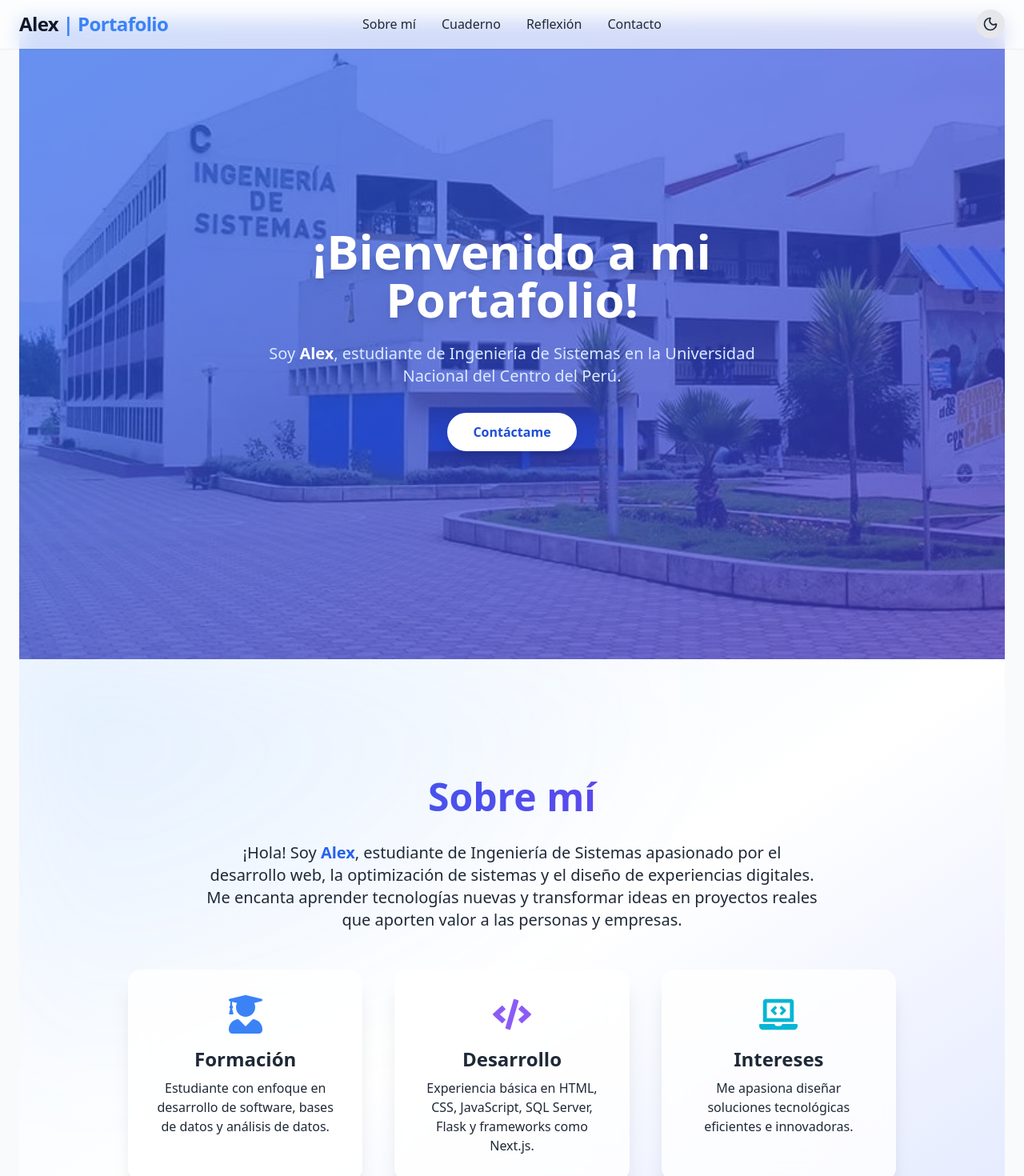
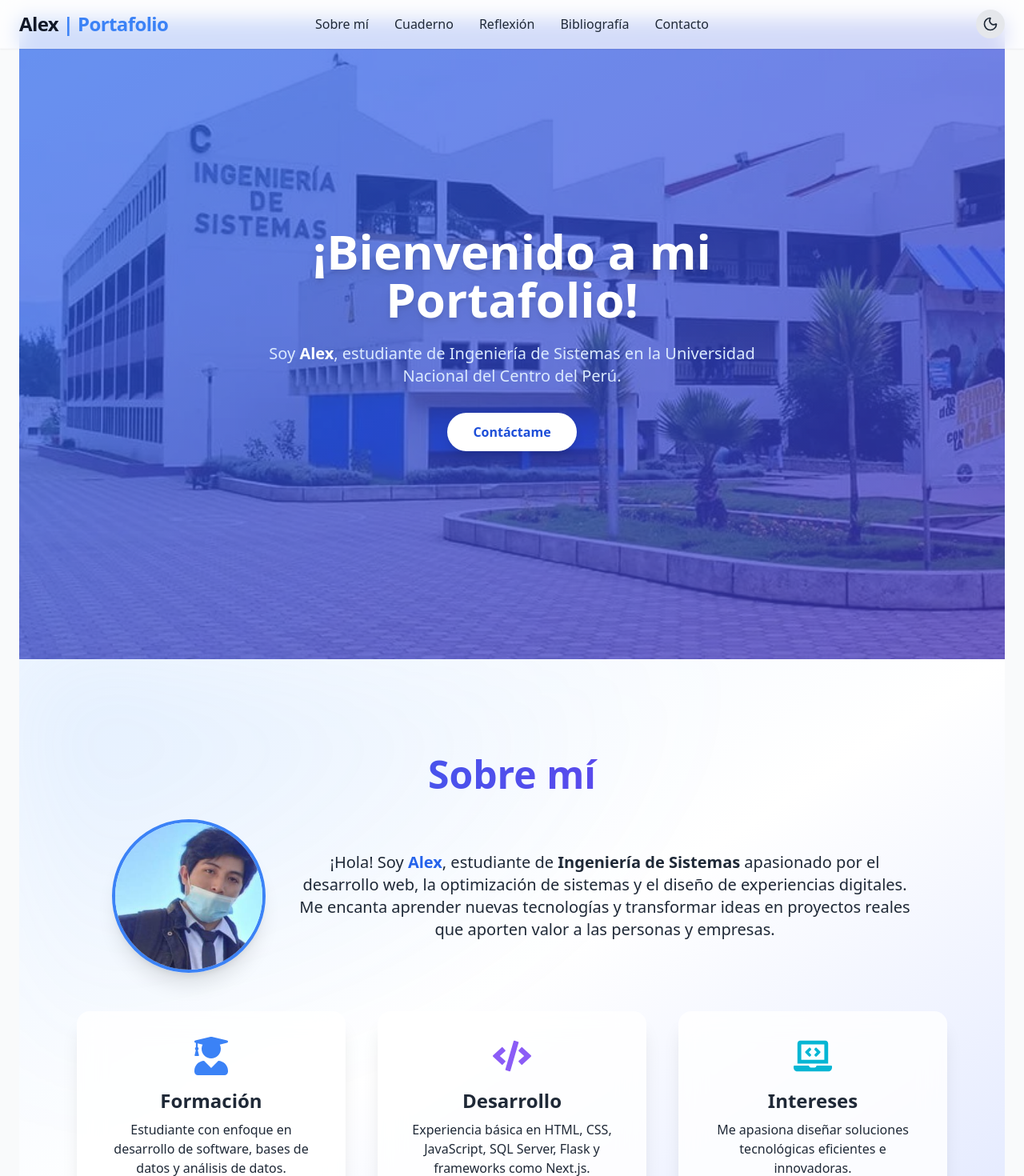
Before and after one commit to alex02-beep/portafolio-web, a Next.js app: page / in a window 1280 px wide. Shown: the top 1470 px of the page at 80% size. Built offline with nearby package versions, Linux system fonts and the light colour scheme.

Commit message:
Portafolio final

```diff
--- a/src/app/components/About.tsx
+++ b/src/app/components/About.tsx
@@ -13,22 +13,43 @@ export default function About() {
       <div className="absolute inset-0 bg-[radial-gradient(ellipse_at_top_left,_var(--tw-gradient-stops))] from-blue-400/10 via-transparent to-transparent blur-3xl"></div>
 
       <motion.div
-        className="max-w-5xl mx-auto px-8 text-center relative z-10"
+        className="max-w-6xl mx-auto px-8 text-center relative z-10"
         initial={{ opacity: 0, y: 40 }}
         whileInView={{ opacity: 1, y: 0 }}
         transition={{ duration: 0.8 }}
       >
+
         <h2 className="text-5xl font-extrabold bg-gradient-to-r from-blue-600 to-violet-600 bg-clip-text text-transparent mb-8">
           Sobre mí
         </h2>
 
-        <p className="text-lg md:text-xl leading-relaxed mb-12 max-w-3xl mx-auto">
-          ¡Hola! Soy <span className="font-semibold text-blue-600">Alex</span>, estudiante de{" "}
-          Ingeniería de Sistemas apasionado por el desarrollo web,
-          la optimización de sistemas y el diseño de experiencias digitales.
-          Me encanta aprender tecnologías nuevas y transformar ideas en proyectos reales
-          que aporten valor a las personas y empresas.
-        </p>
+
+        <div className="flex flex-col md:flex-row items-center justify-center gap-10 mb-12">
+
+          <motion.div
+            className="w-48 h-48 rounded-full overflow-hidden border-4 border-blue-500 shadow-xl"
+            initial={{ opacity: 0, scale: 0.8 }}
+            whileInView={{ opacity: 1, scale: 1 }}
+            transition={{ duration: 0.8 }}
+          >
+            <img
+              src="/Foto.jpg"
+              alt="Foto de Alex"
+              className="w-full h-full object-cover"
+            />
+          </motion.div>
+
+
+          <p className="text-lg md:text-xl leading-relaxed max-w-3xl">
+            ¡Hola! Soy{" "}
+            <span className="font-semibold text-blue-600">Alex</span>, estudiante de{" "}
+            <strong>Ingeniería de Sistemas</strong> apasionado por el desarrollo web,
+            la optimización de sistemas y el diseño de experiencias digitales.
+            Me encanta aprender nuevas tecnologías y transformar ideas en proyectos reales
+            que aporten valor a las personas y empresas.
+          </p>
+        </div>
+
 
         <div className="grid md:grid-cols-3 gap-10 mt-10">
           {[
--- /dev/null
+++ b/src/app/components/Bibliografia.tsx
@@ -0,0 +1,122 @@
+"use client";
+
+import React from "react";
+import { motion } from "framer-motion";
+import { FaBook, FaLink } from "react-icons/fa";
+
+export default function Bibliografia() {
+  const libros = [
+    {
+      titulo: "HTML and CSS: Design and Build Websites",
+      autor: "Jon Duckett",
+      editorial: "Wiley",
+      anio: "2011",
+    },
+    {
+      titulo: "Eloquent JavaScript: A Modern Introduction to Programming",
+      autor: "Marijn Haverbeke",
+      editorial: "No Starch Press",
+      anio: "2018",
+    },
+    {
+      titulo: "Learning React: Modern Patterns for Developing React Apps",
+      autor: "Alex Banks, Eve Porcello",
+      editorial: "O'Reilly Media",
+      anio: "2020",
+    },
+  ];
+
+  const urls = [
+    {
+      nombre: "MDN Web Docs - Mozilla",
+      enlace: "https://developer.mozilla.org/",
+    },
+    {
+      nombre: "W3Schools - HTML, CSS, JavaScript",
+      enlace: "https://www.w3schools.com/",
+    },
+    {
+      nombre: "React Documentation",
+      enlace: "https://react.dev/",
+    },
+    {
+      nombre: "Tailwind CSS Documentation",
+      enlace: "https://tailwindcss.com/docs",
+    },
+    {
+      nombre: "Bootstrap Documentation",
+      enlace: "https://getbootstrap.com/docs/",
+    },
+  ];
+
+  return (
+    <section
+      id="bibliografia"
+      className="min-h-screen flex flex-col items-center justify-center bg-gradient-to-b from-indigo-50 via-blue-100 to-indigo-200 dark:from-gray-900 dark:via-gray-800 dark:to-gray-900 py-20 px-6"
+    >
+      <motion.h2
+        className="text-5xl font-extrabold text-center text-indigo-700 dark:text-white mb-12 tracking-wide"
+        initial={{ opacity: 0, y: -30 }}
+        whileInView={{ opacity: 1, y: 0 }}
+        transition={{ duration: 0.7 }}
+      >
+        Bibliografía
+      </motion.h2>
+
+      <div className="w-full max-w-5xl grid md:grid-cols-2 gap-12">
+
+        <motion.div
+          className="bg-white dark:bg-gray-800 shadow-lg rounded-2xl p-8 border border-indigo-100 dark:border-gray-700"
+          initial={{ opacity: 0, y: 30 }}
+          whileInView={{ opacity: 1, y: 0 }}
+          transition={{ duration: 0.6 }}
+        >
+          <div className="flex items-center gap-3 mb-6">
+            <FaBook className="text-indigo-600 dark:text-indigo-400 text-3xl" />
+            <h3 className="text-2xl font-bold text-indigo-700 dark:text-indigo-400">
+              Libros Consultados
+            </h3>
+          </div>
+          <ul className="space-y-4 text-gray-700 dark:text-gray-300">
+            {libros.map((libro, index) => (
+              <li key={index} className="border-b border-gray-200 dark:border-gray-700 pb-3">
+                <p className="font-semibold">{libro.titulo}</p>
+                <p className="text-sm italic">
+                  {libro.autor} — {libro.editorial}, {libro.anio}
+                </p>
+              </li>
+            ))}
+          </ul>
+        </motion.div>
+
+        <motion.div
+          className="bg-white dark:bg-gray-800 shadow-lg rounded-2xl p-8 border border-indigo-100 dark:border-gray-700"
+          initial={{ opacity: 0, y: 30 }}
+          whileInView={{ opacity: 1, y: 0 }}
+          transition={{ duration: 0.6, delay: 0.2 }}
+        >
+          <div className="flex items-center gap-3 mb-6">
+            <FaLink className="text-indigo-600 dark:text-indigo-400 text-3xl" />
+            <h3 className="text-2xl font-bold text-indigo-700 dark:text-indigo-400">
+              URLs Consultadas
+            </h3>
+          </div>
+          <ul className="space-y-4 text-gray-700 dark:text-gray-300">
+            {urls.map((url, index) => (
+              <li key={index}>
+                <a
+                  href={url.enlace}
+                  target="_blank"
+                  rel="noopener noreferrer"
+                  className="text-indigo-600 dark:text-indigo-400 hover:underline"
+                >
+                  {url.nombre}
+                </a>
+              </li>
+            ))}
+          </ul>
+        </motion.div>
+      </div>
+    </section>
+  );
+}
--- a/src/app/components/Feedback.tsx
+++ b/src/app/components/Feedback.tsx
@@ -30,7 +30,7 @@ const feedbacks = [
       "Se profundizó en el estándar Open Web Platform, HTML5 y XML. Se trabajó en la estructura de documentos HTML, el árbol DOM y su renderizado. Se introdujo CSS3 con sintaxis, unidades de medida, Flexbox, Grid y diseño responsivo. Se realizó una práctica donde se trabajó en equipo utilizando GitHub para crear un proyecto web con HTML y CSS puro, sin usar librerías externas. Desarrollamos varias páginas (index, page01, page02 y page03) con formularios, animaciones, efectos visuales como hover y drag and drop, además de diseño responsivo. Cada integrante trabajó en su propia rama y el líder se encargó de integrar todo el proyecto y entregarlo a tiempo.",
     retroalimentacion:
       "La transición de HTML a CSS fue fluida y bien estructurada. Es importante que los estudiantes dominen el modelo de caja y las unidades relativas/absolutas antes de pasar a frameworks. Se recomienda incluir ejercicios que simulen problemas reales de maquetación, como la adaptación de un diseño a distintos dispositivos.",
-    galeria: ["/imagen.jpg","/imagen.png"],
+    galeria: ["https://blog.walthercuro.com/wp-content/uploads/2024/10/maquetacion-email-html-1024x536.png","https://www.dongee.com/tutoriales/content/images/2023/01/image-6.png"],
   },
   {
     week: 3,
--- a/src/app/components/Navbar.tsx
+++ b/src/app/components/Navbar.tsx
@@ -32,6 +32,13 @@ export default function Navbar() {
                         <span className="absolute left-0 -bottom-1 w-0 h-0.5 bg-blue-500 transition-all duration-300 group-hover:w-full"></span>
                     </a>
                     <a
+                        href="#bibliografia"
+                        className="relative text-gray-800 dark:text-gray-200 hover:text-blue-500 transition-colors duration-300 group"
+                    >
+                        Bibliografía
+                        <span className="absolute left-0 -bottom-1 w-0 h-0.5 bg-blue-500 transition-all duration-300 group-hover:w-full"></span>
+                    </a>
+                    <a
                         href="#contact"
                         className="relative text-gray-800 dark:text-gray-200 hover:text-blue-500 transition-colors duration-300 group"
                     >
--- a/src/app/page.tsx
+++ b/src/app/page.tsx
@@ -6,6 +6,7 @@ import Contact from "./components/Contact";
 import Feedback from "./components/Feedback"
 import { FcFeedback } from "react-icons/fc";
 import ReflexionFinal from "./components/Reflection";
+import Bibliografia from "./components/Bibliografia";
 
 export default function Home() {
   return (
@@ -14,6 +15,7 @@ export default function Home() {
       <About />
       <Feedback />
       <ReflexionFinal />
+      <Bibliografia />
       <Contact />
     </main>
   );
```
Also changed, not shown: public/Foto.jpg (added).
